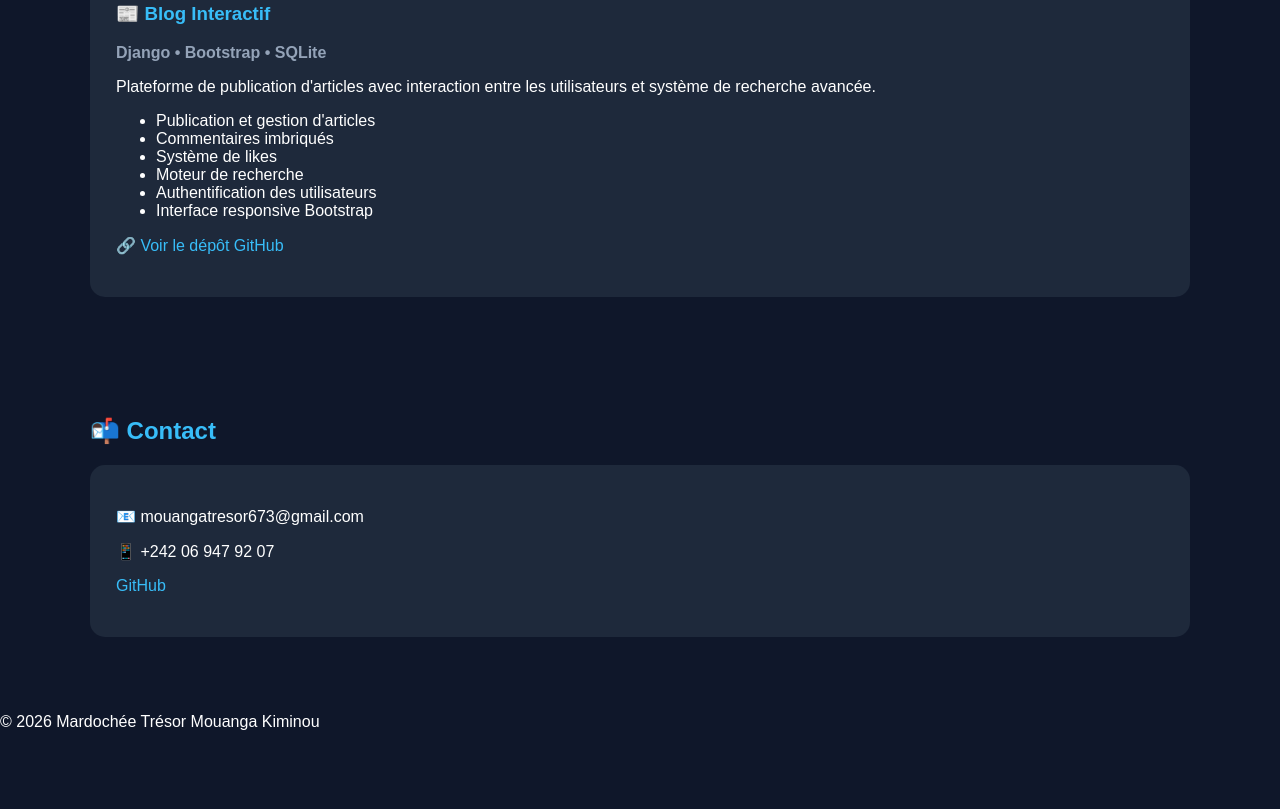
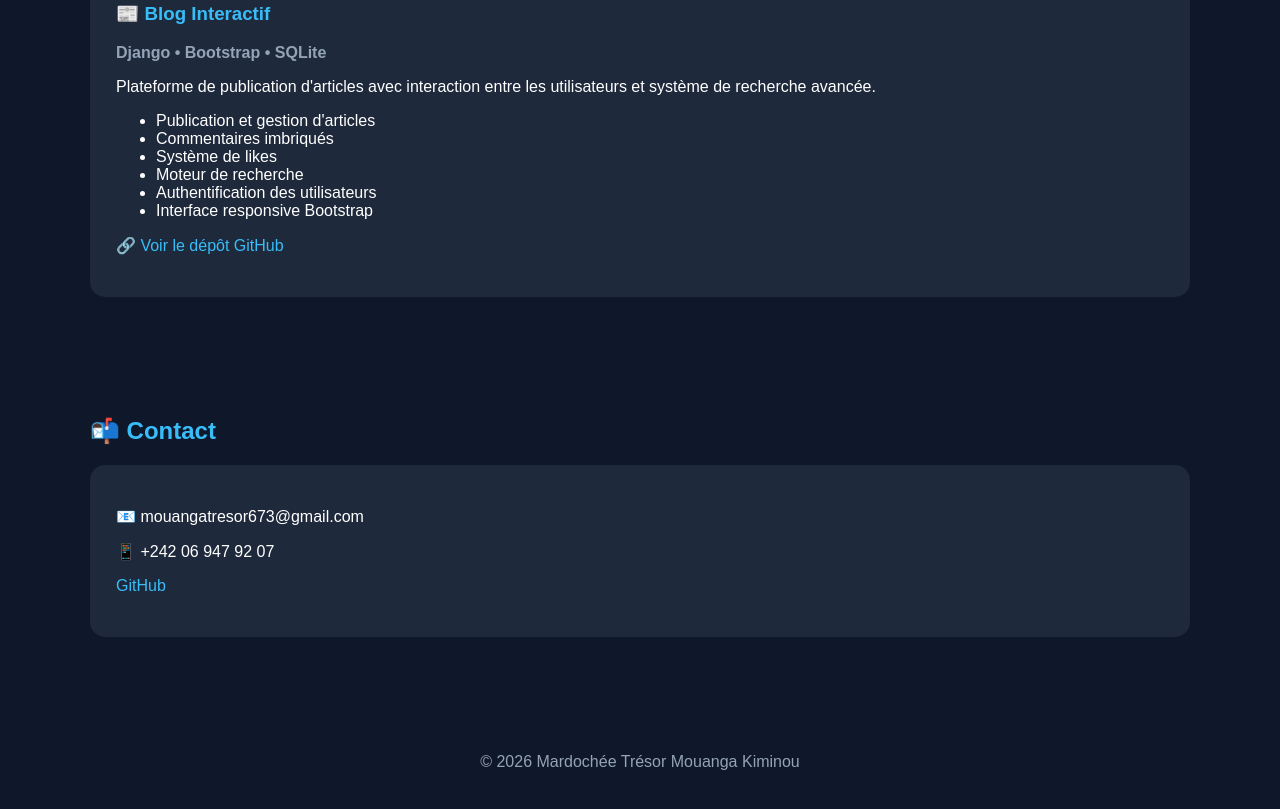
Before and after one commit to loiloi438/loiloi438.github.io, a plain HTML site: page index.html in a window 1280 px wide. Shown: the part 4786-5595 px from the top of the page. Before the commit the page ends 5533 px from the top, so only its background shows below. Drawn offline with Linux system fonts and the light colour scheme.

Commit message:
Add footer styles for alignment and padding

```diff
--- a/style.css
+++ b/style.css
@@ -91,4 +91,8 @@ a {
     margin:15px 0;
     border:1px solid #334155;
 }
+footer{
+    text-align:center;
+    padding:40px;
+    color:#94a3b8;
 }
```
